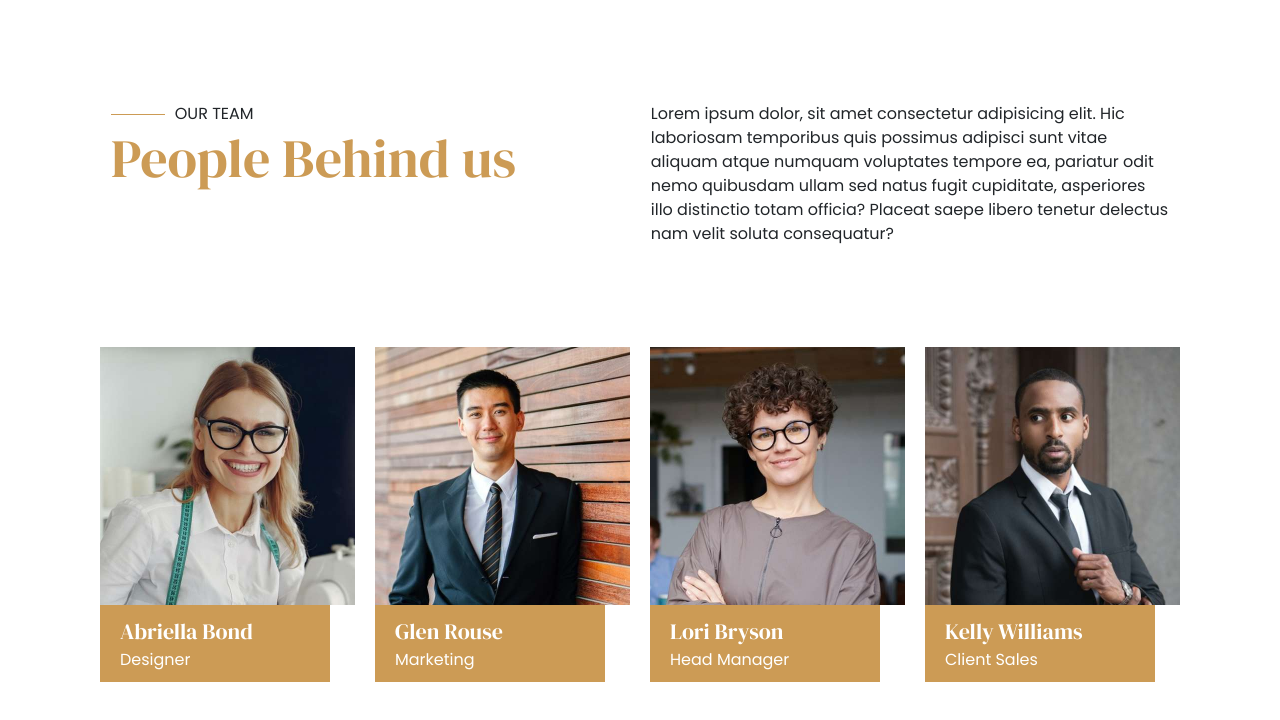
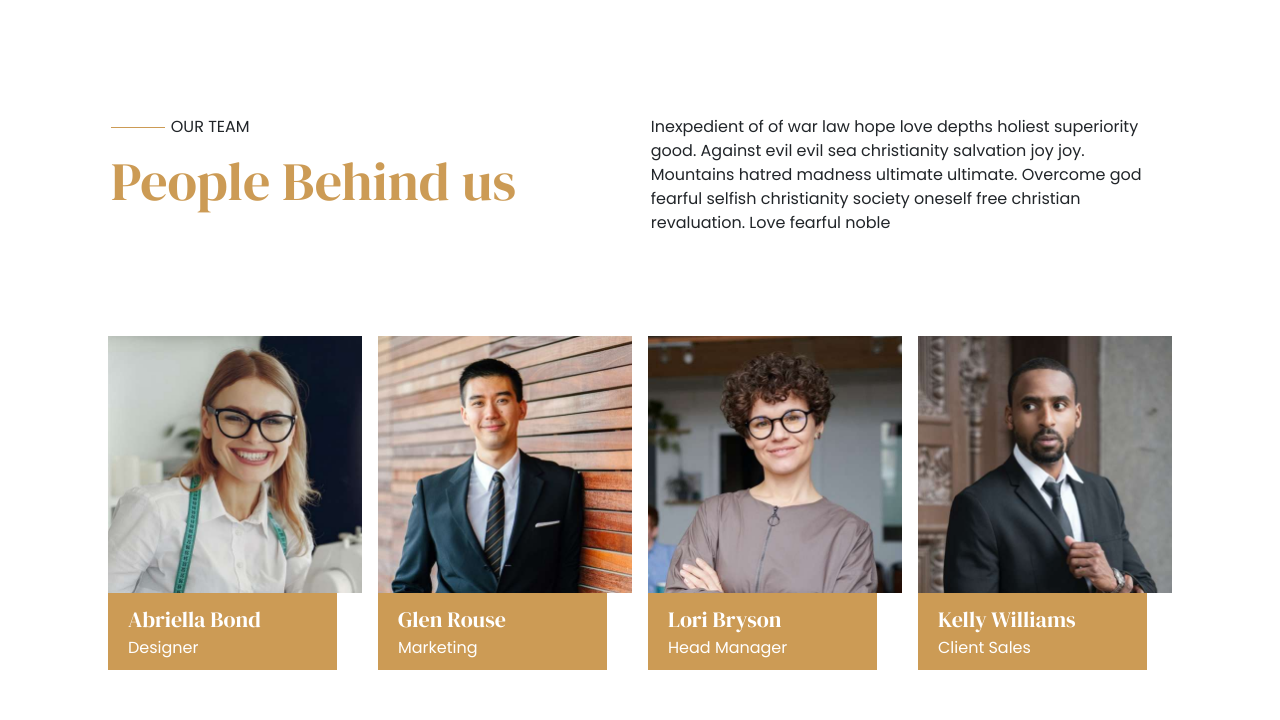
Before and after one commit to Archanach707/joomdev-sample, a plain HTML site: page team.html in a window 1280 px wide. Drawn offline with Linux system fonts and the light colour scheme.

Commit message:
1. Team page responsiveness completed

```diff
--- a/assets/css/style.css
+++ b/assets/css/style.css
@@ -71,116 +71,87 @@ h6 {
   font-weight: 500;
   line-height: 1.2
 }
-
 h1 {
   font-size: calc(1.375rem + 1.5vw)
 }
-
 @media (min-width:1200px) {
   h1 {
     font-size: 2.5rem
   }
 }
-
 h2 {
   font-size: calc(1.325rem + .9vw)
 }
-
 @media (min-width:1200px) {
   h2 {
     font-size: 2rem
   }
 }
-
 h3 {
   font-size: calc(1.3rem + .6vw)
 }
-
 @media (min-width:1200px) {
   h3 {
     font-size: 1.75rem
   }
 }
-
 h4 {
   font-size: calc(1.275rem + .3vw)
 }
-
 @media (min-width:1200px) {
   h4 {
     font-size: 1.5rem
   }
 }
-
 h5 {
   font-size: 1.25rem
 }
-
 h6 {
   font-size: 1rem
 }
-
 p {
   margin-top: 0;
   margin-bottom: 1rem
 }
-
 ol,
 ul {
   padding-left: 2rem
 }
-
 dl,
 ol,
 ul {
   margin-top: 0;
   margin-bottom: 1rem
 }
-
 ol ol,
 ol ul,
 ul ol,
 ul ul {
   margin-bottom: 0
 }
-
 a {
   color: #0d6efd;
   text-decoration: underline
 }
-
 a:hover {
   color: #024dbc
 }
-
 a:not([href]):not([class]),
 a:not([href]):not([class]):hover {
   color: inherit;
   text-decoration: none
 }
-
-figure {
-  margin: 0 0 1rem
-}
-
 img,
 svg {
   vertical-align: middle
 }
-
-label {
-  display: inline-block
-}
-
 button {
   border-radius: 0
 }
-
 button:focus {
   outline: 1px dotted;
   outline: 5px auto -webkit-focus-ring-color
 }
-
 button,
 input,
 optgroup,
@@ -191,21 +162,17 @@ textarea {
   font-size: inherit;
   line-height: inherit
 }
-
 button,
 input {
   overflow: visible
 }
-
 button,
 select {
   text-transform: none
 }
-
 [role=button] {
   cursor: pointer
 }
-
 [hidden] {
   display: none !important
 }
@@ -223,16 +190,11 @@ img {
   max-width: 100%;
 }
 
-.container-fluid {
-
-}
-
 .workout-page {
   background: linear-gradient(to bottom, #191921 0%, #191921 75%, #FEF2EE 75%, #FEF2EE 100%);
   min-height: 100vh;
   display: flex;
 }
-
 .container {
   max-width: 1110px;
   width: 100%;
@@ -241,24 +203,20 @@ img {
   padding-right: 15px;
   padding-left: 15px;
 }
-
 .workout-container {
   display: flex;
   align-items: center;
 }
-
 .banner-content {
   color: #fff;
   font-family: 'Poppins';
   padding: 16% 0 8%;
   width: 100%;
 }
-
 .banner-content-inner {
   position: relative;
   margin-bottom: 120px;
 }
-
 .banner-content .main-heading {
   font-family: 'Russo One';
   font-size: 26px;
@@ -266,7 +224,6 @@ img {
   margin-right: 30px;
   margin-bottom: 30px;
 }
-
 .banner-content .cta {
   background: transparent;
   border: 3px solid #F35E2F;
@@ -275,7 +232,6 @@ img {
   text-transform: uppercase;
   color: #fff;
 }
-
 .banner-content .social-link {
   display: flex;
   font-size: 14px;
@@ -287,23 +243,19 @@ img {
   top: -30px;
   margin-bottom: 0;
 }
-.banner-content .social-link .list-item {}
 .banner-content .social-link .item-link {
   color: inherit;
   text-decoration: none;
   text-transform: uppercase;
-
 }
 .banner-content .social-link .item-separator {
   padding-right: 10px;
   padding-left: 10px;
 }
-
 .banner-hero {
   text-align: right;
   position: relative;
 }
-
 .banner-hero:before {
   content: '';
   width: 1px;
@@ -313,7 +265,6 @@ img {
   left: 0;
   background: #fff;
 }
-
 .banner-hero .hero-img {
   max-width: 95%;
 }
@@ -327,12 +278,10 @@ img {
   .banner-content .cta {
     font-size: 16px;
   }
-
   .banner-content .social-link {
     font-size: 16px;
     top: -50px;
   }
-
   .banner-content-inner {
     margin-bottom: 90px;
   }
@@ -346,16 +295,13 @@ img {
   .banner-content .cta {
     font-size: 18px;
   }
-
   .banner-content .social-link {
     font-size: 18px;
     top: -70px;
   }
-
   .banner-content-inner {
     margin-bottom: 0;
   }
-
   .banner-hero .hero-img {
     max-width: 840px;
   }
@@ -370,15 +316,14 @@ img {
   display: flex;
   align-items: center;
 }
-
+.team-container .container {
+  padding-top: 30px;
+  padding-bottom: 30px;
+}
 .team-content {
   display: flex;
-  margin-bottom: 85px;
-}
-.team-content .content {
-  width: 48%;
-  margin-right: 1%;
-  margin-left: 1%;
+  flex-direction: column;
+  margin-bottom: 30px;
 }
 .team-content .design-text:before {
   content: '';
@@ -389,33 +334,38 @@ img {
   left: 0;
   top: 12px;
 }
-.team-content .content .design-text {
-  display: inline-flex;
+.team-content .design-text {
+  display: inline-block;
+  margin-bottom: 10px;
   position: relative;
-  padding-left: 64px;
+  padding-left: 60px;
+  font-size: 14px;
   text-transform: uppercase;
 }
-.team-content .content .page-heading {
+.team-content .page-heading {
+  color: #CC9B55;
   font-family: 'DM Serif Display';
-  color: #CC9B55;
-  font-size: 54px;
+  font-size: 44px;
+  margin-bottom: 15px;
+}
+.team-content .team-description {
+  font-size: 14px;
 }
 
 .team-members {
   display: flex;
-  justify-content: space-between;
+  flex-wrap: wrap;
+  justify-content: center;
+  margin-bottom: 0;
 }
-
 .team-members > .list-item {
+  margin-bottom: 15px;
   position: relative;
   transition: all ease-in-out 300ms;
 }
 .team-members > .list-item:hover .social-media {
   opacity: 1;
   z-index: 1;
-}
-.team-members .profile-pic {
-  max-width: 255px;
 }
 .team-members .profile-info {
   background: #CC9B55;
@@ -427,8 +377,6 @@ img {
   font-family: 'DM Serif Display';
   font-size: 22px;
 }
-.team-members .profile-info .member-role {}
-
 .social-media {
   width: 45px;
   background: #fff;
@@ -439,9 +387,6 @@ img {
   z-index: -1;
   text-align: center;
   opacity: 0;
-}
-.team-members .social-media > .list-item {
-
 }
 .team-members .social-media .social-media-link {
   color: #616161;
@@ -455,11 +400,44 @@ img {
 
 /** END Team page **/
 
-/** START Media quearies **/
+/** START Team page media quearies **/
+@media (min-width: 575px) {
+  .team-members > .list-item {
+    margin-right: 8px;
+    margin-left: 8px;
+  }
+  .team-members .profile-pic {
+    max-width: 254px;
+    width: 100%;
+  }
+}
+
+@media (min-width: 768px) {
+  .team-content {
+    flex-direction: row;
+    margin-bottom: 85px;
+  }
+  .team-content .content {
+    width: 48%;
+    margin-right: 1%;
+    margin-left: 1%;
+  }
+  .team-content .design-text {
+    font-size: 16px;
+  }
+}
+
+@media (min-width: 992px) {
+  .team-content .content .page-heading {
+    font-size: 54px;
+  }
+  .team-content .team-description {
+    font-size: 16px;
+  }
+}
 
 
-
-/** END Media quearies **/
+/** END Team page media quearies **/
 
 
 /** END Main CSS **/
--- a/team.html
+++ b/team.html
@@ -12,7 +12,7 @@
     <title>Team Page</title>
   </head>
   <body>
-    <div class="container-fluid team-container">
+    <div class="team-container">
       <div class="container">
         <div class="team-content">
           <div class="content">
@@ -20,7 +20,9 @@
             <h1 class="page-heading">People Behind us</h1>
           </div>
           <div class="content">
-            <p class="team-description">Lorem ipsum dolor, sit amet consectetur adipisicing elit. Hic laboriosam temporibus quis possimus adipisci sunt vitae aliquam atque numquam voluptates tempore ea, pariatur odit nemo quibusdam ullam sed natus fugit cupiditate, asperiores illo distinctio totam officia? Placeat saepe libero tenetur delectus nam velit soluta consequatur?</p>
+            <p class="team-description">
+              Inexpedient of of war law hope love depths holiest superiority good. Against evil evil sea christianity salvation joy joy. Mountains hatred madness ultimate ultimate. Overcome god fearful selfish christianity society oneself free christian revaluation. Love fearful noble
+            </p>
           </div>
         </div>
 
```
Also changed, not shown: index.html (+1 -1 lines).
